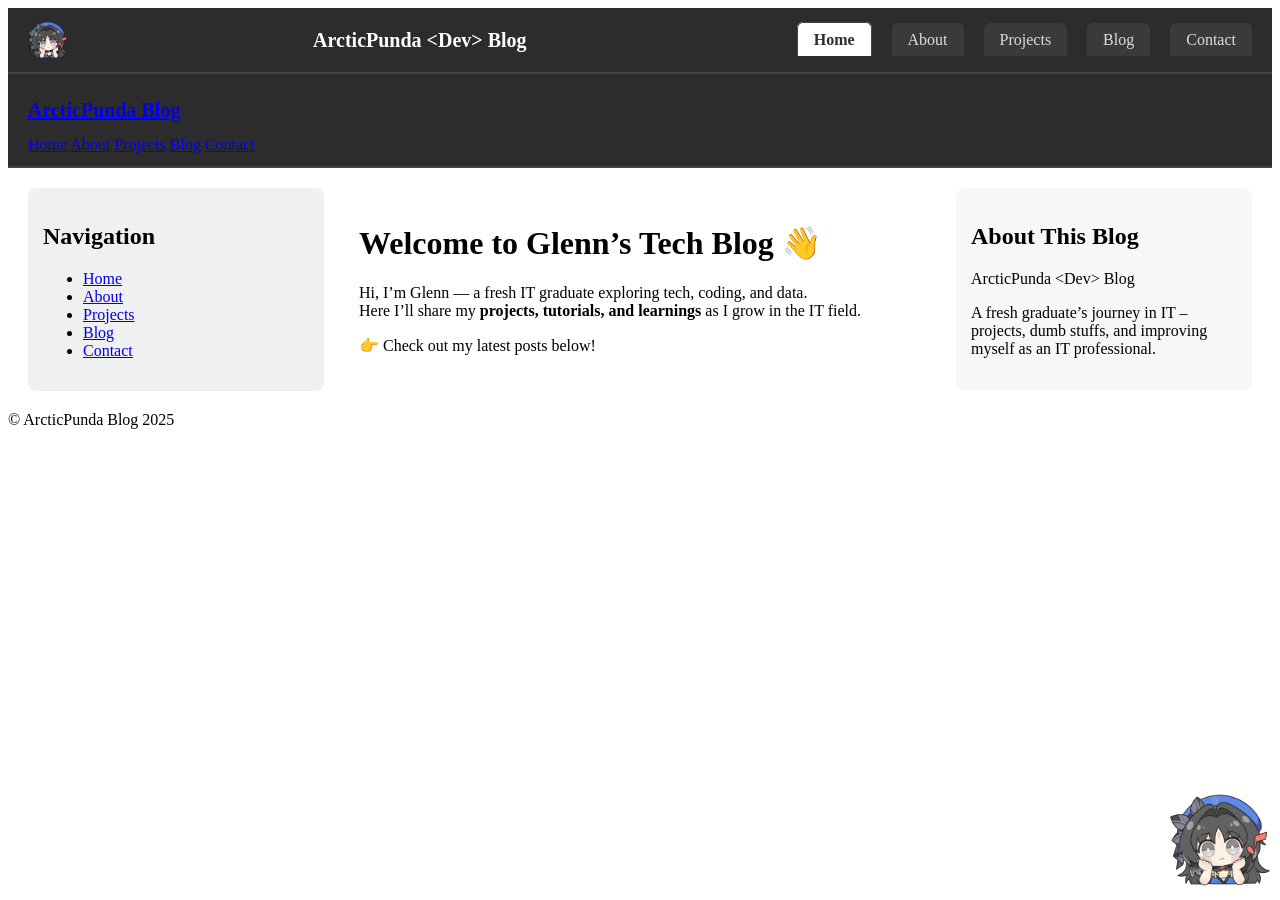
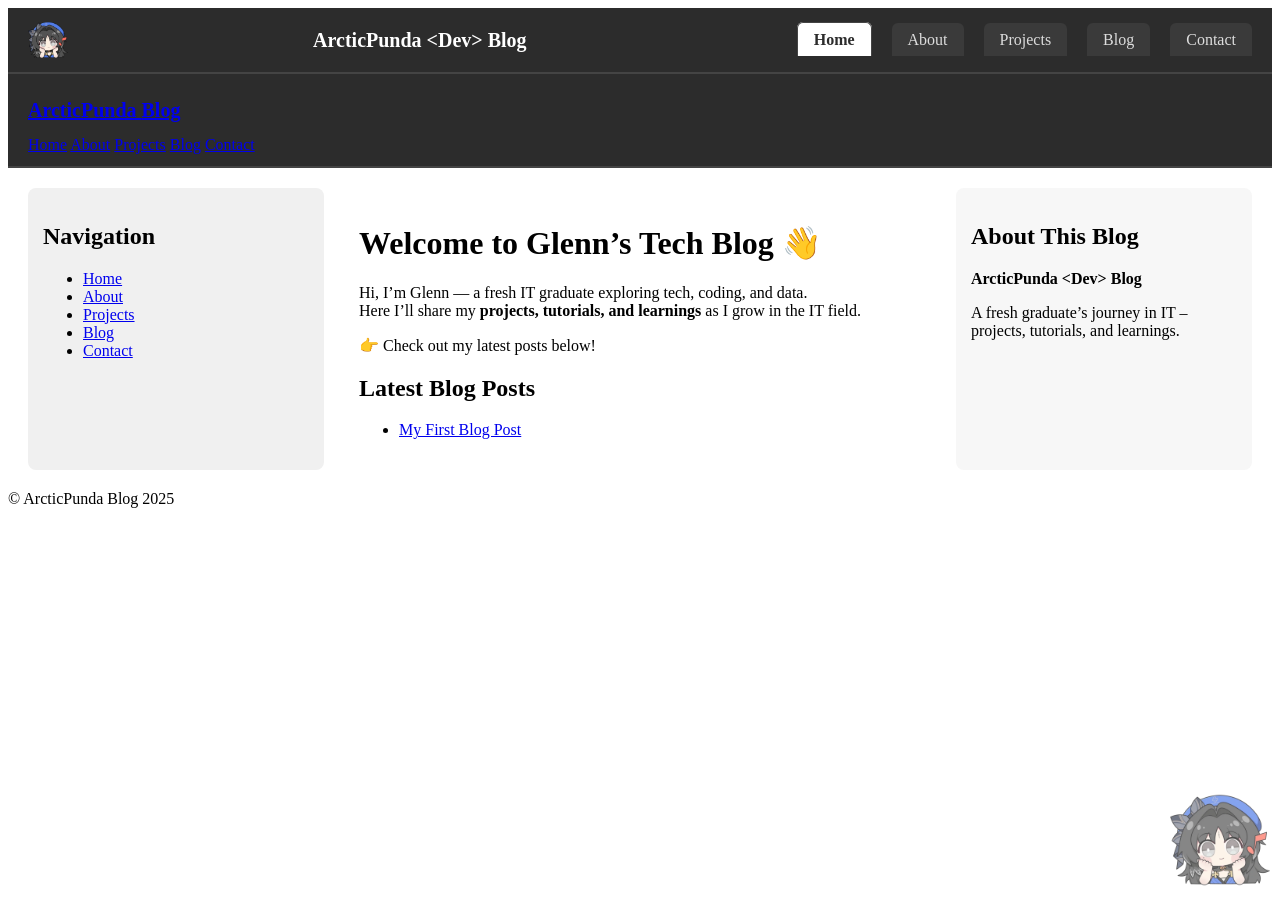
Before and after one commit to ArcPunda/ArcPunda.github.io, a Jekyll site: the page built from index.md, in a window 1280 px wide. Built offline with Jekyll 4.4.1, drawn with Linux system fonts in a browser that asks for light colours.

Commit message:
Update index.md

```diff
--- a/index.md
+++ b/index.md
@@ -4,33 +4,38 @@ title: "Home"
 ---
 
 <div class="columns">
-  <!-- Left column -->
+  <!-- Left Column -->
   <div class="column left-col">
     <h2>Navigation</h2>
     <ul>
-      <li><a href="/">Home</a></li>
-      <li><a href="/about">About</a></li>
-      <li><a href="/projects">Projects</a></li>
-      <li><a href="/blog">Blog</a></li>
-      <li><a href="/contact">Contact</a></li>
+      <li><a href="{{ '/' | relative_url }}">Home</a></li>
+      <li><a href="{{ '/about' | relative_url }}">About</a></li>
+      <li><a href="{{ '/projects' | relative_url }}">Projects</a></li>
+      <li><a href="{{ '/blog' | relative_url }}">Blog</a></li>
+      <li><a href="{{ '/contact' | relative_url }}">Contact</a></li>
     </ul>
   </div>
 
-  <!-- Middle column -->
+  <!-- Middle Column -->
   <div class="column middle-col">
     <h1>Welcome to Glenn’s Tech Blog 👋</h1>
     <p>Hi, I’m Glenn — a fresh IT graduate exploring tech, coding, and data.<br>
-    Here I’ll share my <b>projects, tutorials, and learnings</b> as I grow in the IT field.</p>
+    Here I’ll share my <strong>projects, tutorials, and learnings</strong> as I grow in the IT field.</p>
 
     <p>👉 Check out my latest posts below!</p>
+
+    <h2>Latest Blog Posts</h2>
+    <ul>
+      {% for post in site.posts %}
+        <li><a href="{{ post.url | relative_url }}">{{ post.title }}</a></li>
+      {% endfor %}
+    </ul>
   </div>
 
-  <!-- Right column -->
+  <!-- Right Column -->
   <div class="column right-col">
     <h2>About This Blog</h2>
-    <p>ArcticPunda &lt;Dev&gt; Blog</p>
-    <p>A fresh graduate’s journey in IT – projects, dumb stuffs, and improving myself as an IT professional.</p>
+    <p><strong>ArcticPunda &lt;Dev&gt; Blog</strong></p>
+    <p>A fresh graduate’s journey in IT – projects, tutorials, and learnings.</p>
   </div>
 </div>
-
-<img src="{{ '/assets/images/Yangyang.png' | relative_url }}" alt="Logo" class="watermark">
```
